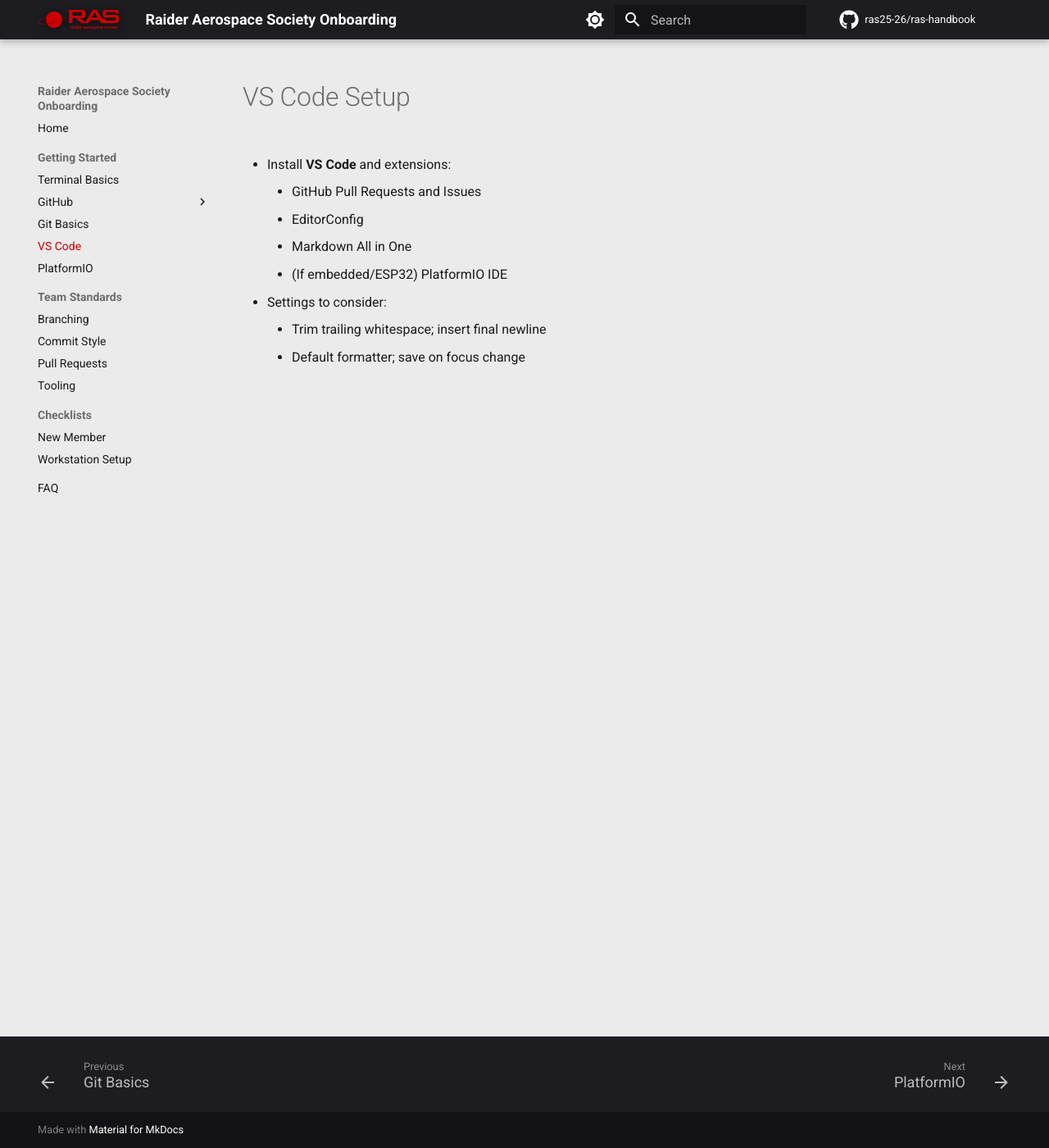
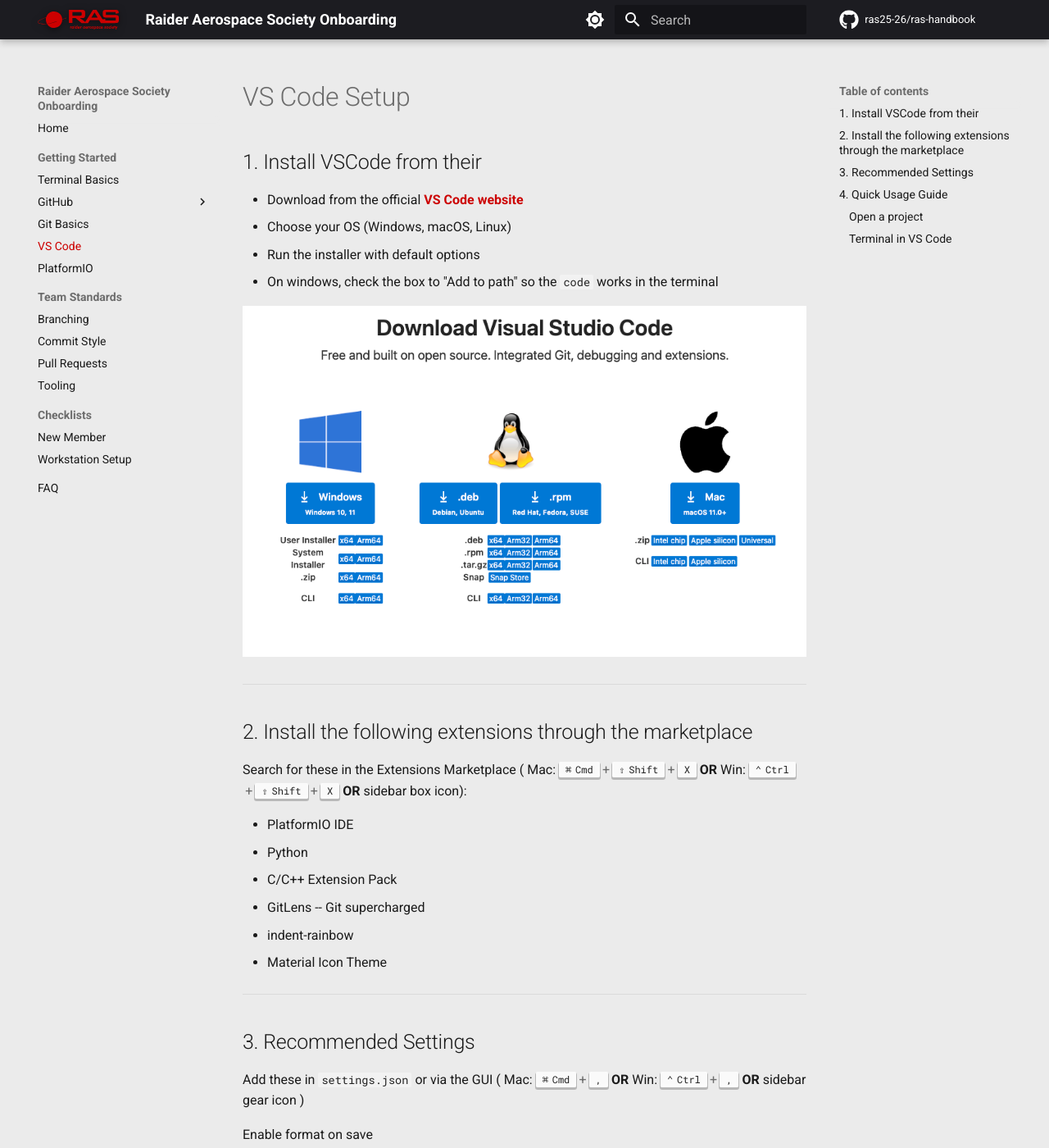
Before and after one commit to RaiderAerospaceSociety25-26/ras-handbook, an MkDocs documentation site: the page built from docs/getting-started/vscode.md, in a window 1280 px wide and 1400 px high. Shown: the whole window at 82% size. Built offline with MkDocs 1.6.1 and Material for MkDocs 9.7.7, drawn with Linux system fonts in a browser that asks for light colours; comment, search, counter and statistics services are not loaded; some of the changed text lies outside the part shown.

Commit message:
adds: VS Code Guide

````diff
--- a/docs/getting-started/vscode.md
+++ b/docs/getting-started/vscode.md
@@ -1,12 +1,59 @@
 # VS Code Setup
 
--   Install **VS Code** and extensions:
+## 1. Install VSCode from their
 
-    -   GitHub Pull Requests and Issues
-    -   EditorConfig
-    -   Markdown All in One
-    -   (If embedded/ESP32) PlatformIO IDE
+-   Download from the official **[VS Code website](https://code.visualstudio.com/download)**
+-   Choose your OS (Windows, macOS, Linux)
+-   Run the installer with default options
+-   On windows, check the box to "Add to path" so the `code` works in the terminal
 
--   Settings to consider:
-    -   Trim trailing whitespace; insert final newline
-    -   Default formatter; save on focus change
+![VS Code marketplace (light)](../assets/images/vscode-download-light.png#only-light)
+![VS Code marketplace (dark)](../assets/images/vscode-download-dark.png#only-dark)
+
+---
+
+## 2. Install the following extensions through the marketplace
+
+Search for these in the Extensions Marketplace ( Mac: ++cmd+shift+"X"++ **OR** Win: ++ctrl+shift+"X"++ **OR** sidebar box icon):
+
+-   PlatformIO IDE
+-   Python
+-   C/C++ Extension Pack
+-   GitLens -- Git supercharged
+-   indent-rainbow
+-   Material Icon Theme
+
+---
+
+## 3. Recommended Settings
+
+Add these in `settings.json` or via the GUI ( Mac: ++cmd+comma++ **OR** Win: ++ctrl+comma++ **OR** sidebar gear icon )
+
+Enable format on save
+
+```json
+"editor.formatOnSave": true
+```
+
+Turn on **word wrap** (optional)
+
+```json
+"editor.wordWrap": "on"
+```
+
+## 4. Quick Usage Guide
+
+#### Open a project
+
+-   Open terminal → navigate to repo folder
+-   Run:
+
+```bash
+code .
+```
+
+-   Or use File → Open Folder
+
+#### Terminal in VS Code
+
+-   Open with ( Mac: ++ctrl+shift+single-quote++ **OR** Win: ++ctrl+single-quote++ **OR** bottom left gear icon )
````
Also changed, not shown: docs/assets/images/vscode-download-dark.png (added), docs/assets/images/vscode-download-light.png (added), 3 other files.
